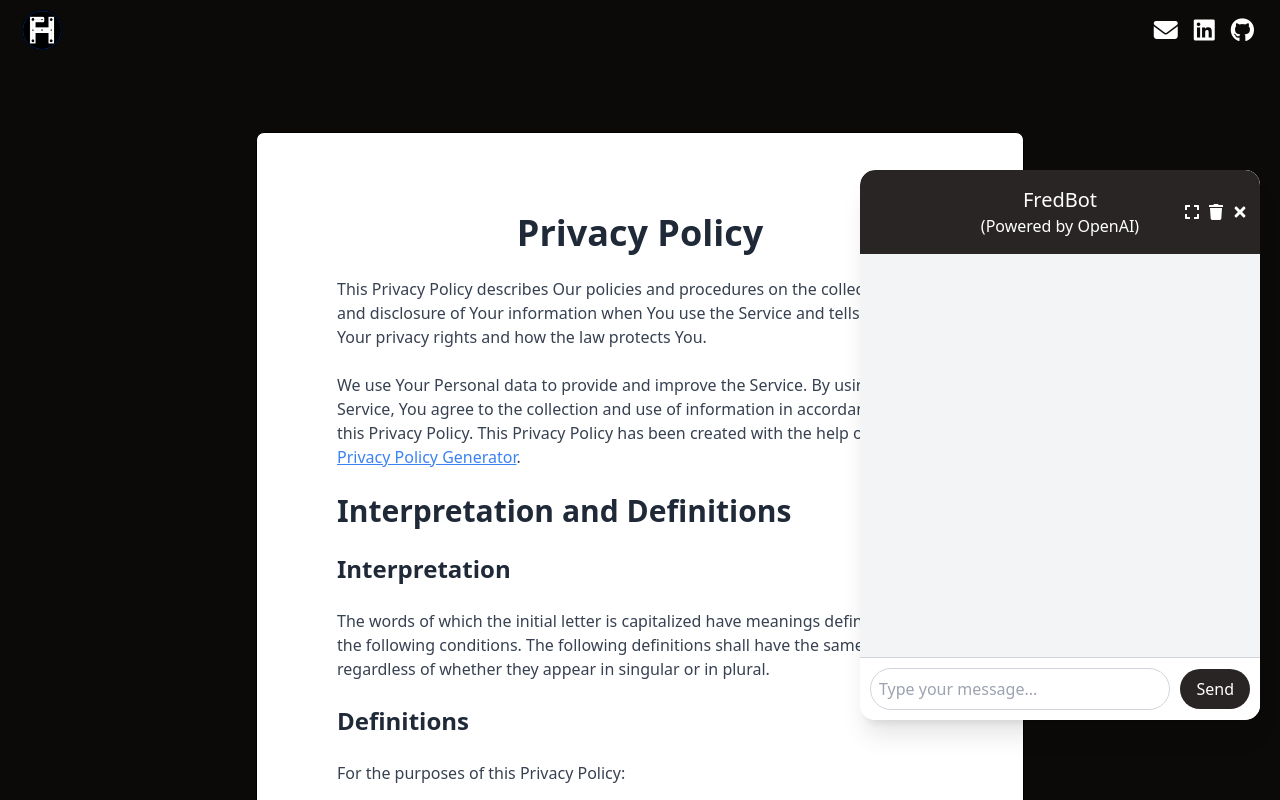
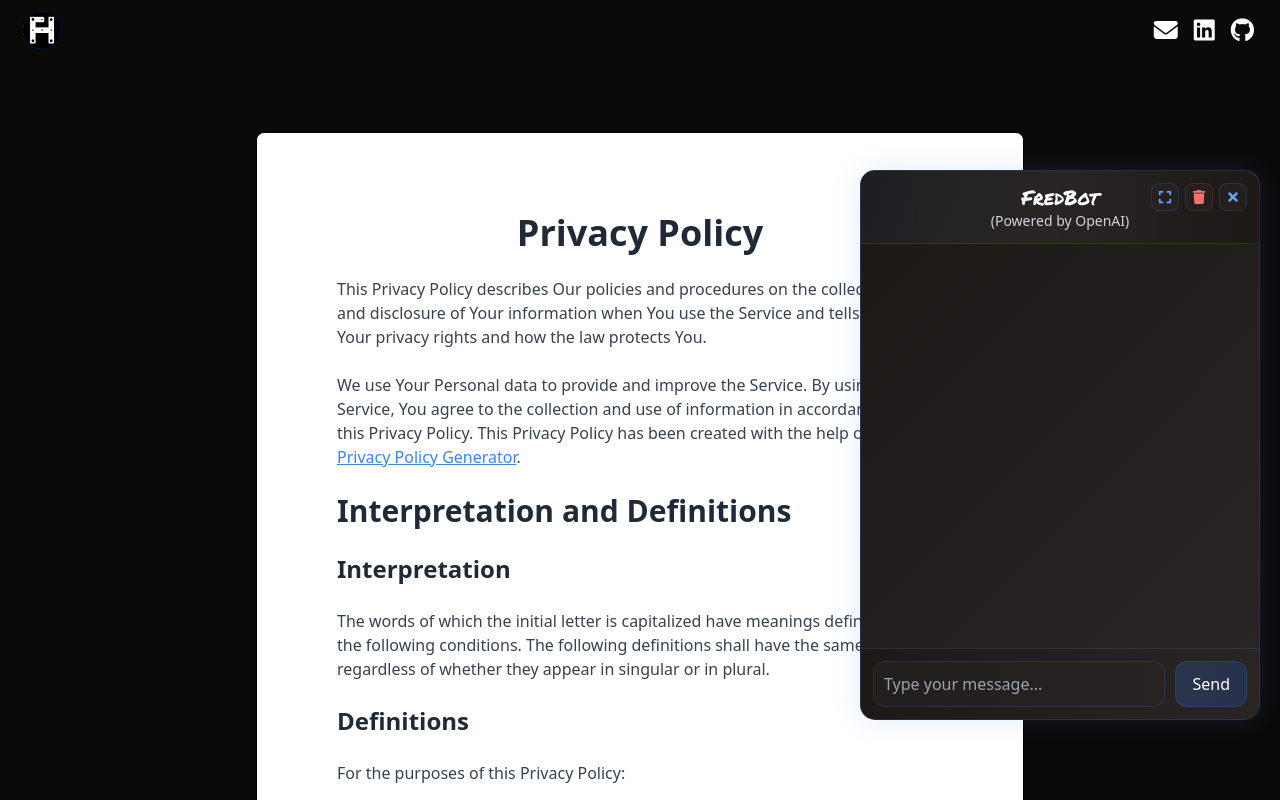
Before and after one commit to Fredheda/Portfolio, a React (Vite) app in the folder frontend/: page /privacy-policy in a window 1280 px wide. Both pictures are taken after a click on the element 1236 px from the left and 756 px from the top of the page. Shown: the top 800 px of the page. Built offline with nearby package versions, Linux system fonts and the light colour scheme.

Commit message:
update chatbot

```diff
--- a/frontend/src/components/Chatbot.jsx
+++ b/frontend/src/components/Chatbot.jsx
@@ -132,49 +132,48 @@ const Chatbot = () => {
           ? 'scale-100 opacity-100 visible'
           : 'scale-0 opacity-0 invisible'
         }
-          bg-white shadow-xl flex flex-col overflow-hidden`}
+        bg-gradient-to-br from-stone-900 via-stone-800 to-stone-900 border border-blue-500/20 shadow-[0_0_30px_rgba(59,130,246,0.15)] flex flex-col overflow-hidden`}
       style={{
-          // Use the CSS variable for height in fullscreen mode
         height: isFullscreen ? 'calc(var(--vh, 1vh) * 100)' : undefined,
       }}
     >
     {/* Header */}
-        <div className="bg-stone-800 text-white py-4 px-5 flex flex-col items-center justify-center rounded-t-[15px] relative">
-          <h4 className="text-xl m-0">FredBot</h4>
-          <p className="text-base m-0">(Powered by OpenAI)</p>
-          <div className="flex space-x-2 absolute top-1/2 right-3 transform -translate-y-1/2">
+    <div className="bg-gradient-to-r from-blue-500/5 via-stone-800/95 to-stone-900 text-white py-3 px-5 flex flex-col items-center justify-center rounded-t-[15px] relative border-b border-blue-500/20">
+      <h4 className="text-xl m-0 font-permanent-marker">FredBot</h4>
+      <p className="text-sm text-gray-300 m-0">(Powered by OpenAI)</p>
+      <div className="flex space-x-1.5 absolute top-3 right-3">
         {window.innerWidth > 768 && (
           <button
-                className="bg-none border-none text-white cursor-pointer transition-colors duration-300 ease-in-out hover:text-stone-700"
+            className="bg-stone-800/50 p-1.5 rounded-lg border border-blue-500/20 hover:border-blue-500/50 transition-all duration-300 text-blue-400"
             onClick={() => setIsFullscreen(!isFullscreen)}
           >
-                {isFullscreen ? <FaCompress /> : <FaExpand />}
+            {isFullscreen ? <FaCompress size={14} /> : <FaExpand size={14} />}
           </button>
         )}
         <button
-              className="bg-none border-none text-white cursor-pointer transition-colors duration-300 ease-in-out hover:text-red-500"
+          className="bg-stone-800/50 p-1.5 rounded-lg border border-red-500/20 hover:border-red-500/50 transition-all duration-300 text-red-400"
           onClick={clearChat}
         >
-              <FaTrash />
+          <FaTrash size={14} />
         </button>
         <button
-              className="bg-none border-none text-white cursor-pointer transition-colors duration-300 ease-in-out hover:text-gray-300"
+          className="bg-stone-800/50 p-1.5 rounded-lg border border-blue-500/20 hover:border-blue-500/50 transition-all duration-300 text-blue-400"
           onClick={toggleChatbot}
         >
-              <FaTimes />
+          <FaTimes size={14} />
         </button>
       </div>
     </div>
+
       {/* Message Container */}
- <div className="flex-1 p-4 overflow-y-auto text-sm flex flex-col bg-gray-100">
-          {/* Messages */}
+      <div className="flex-1 p-4 overflow-y-auto text-sm flex flex-col bg-gradient-to-br from-stone-900 to-stone-800">
         {messages.map((message) => (
           <div
             key={message.id}
-              className={`p-2.5 my-1 rounded-[10px] max-w-3/4 break-words shadow ${
+            className={`p-3 my-1.5 rounded-xl max-w-3/4 break-words backdrop-blur-sm transition-all duration-300 hover:scale-[1.02] ${
               message.sender === 'user'
-                  ? 'bg-blue-500 text-white self-end text-right rounded-tr-none'
-                  : 'bg-gray-300 text-gray-800 self-start text-left rounded-tl-none'
+                ? 'bg-gradient-to-r from-blue-500/20 to-blue-600/20 border border-blue-500/20 text-white self-end text-right'
+                : 'bg-gradient-to-r from-stone-800/50 to-stone-700/50 border border-stone-600/50 text-gray-300 self-start text-left'
             }`}
           >
             <p
@@ -186,19 +185,20 @@ const Chatbot = () => {
           </div>
         ))}
       </div>
+
       {/* Input */}
-        <div className="flex items-center p-2.5 border-t border-gray-300 bg-white">
+      <div className="flex items-center p-3 border-t border-blue-500/20 bg-gradient-to-r from-stone-900 to-stone-800">
         <input
           type="text"
           placeholder="Type your message..."
           value={input}
           onChange={handleInputChange}
           onKeyDown={handleKeyDown}
-            className="flex-1 p-2 border border-gray-300 rounded-full outline-none transition-colors duration-300 ease-in-out focus:border-blue-500"
+          className="flex-1 p-2.5 bg-stone-800/50 text-white border border-blue-500/20 rounded-xl outline-none transition-all duration-300 placeholder-gray-400 focus:border-blue-500/50 focus:bg-stone-700/50"
         />
         <button
           onClick={handleSendMessage}
-            className="bg-stone-800 text-white border-none px-4 py-2 ml-2.5 rounded-full cursor-pointer transition-colors duration-300 ease-in-out hover:bg-stone-600 hover:-translate-y-0.5 active:translate-y-0"
+          className="bg-gradient-to-r from-blue-500/20 to-blue-600/20 text-white border border-blue-500/20 px-4 py-2.5 ml-2.5 rounded-xl cursor-pointer transition-all duration-300 hover:border-blue-500/50 hover:-translate-y-0.5 active:translate-y-0"
         >
           Send
         </button>
@@ -207,12 +207,12 @@ onClick={handleSendMessage}
 
     {/* Chatbot Toggle Button */}
     <div
-        className={`bg-stone-700 text-white rounded-full p-3 cursor-pointer shadow-lg
-          flex items-center justify-center transition-all duration-300 ease-in-out
-          hover:bg-stone-700 ${isOpen ? 'opacity-0 invisible' : 'opacity-100 visible'}`}
+      className={`bg-gradient-to-r from-stone-800 to-stone-700 text-white rounded-full p-3.5 cursor-pointer shadow-lg
+        flex items-center justify-center transition-all duration-300 ease-in-out border border-blue-500/20
+        hover:border-blue-500/50 hover:shadow-[0_0_15px_rgba(59,130,246,0.15)] ${isOpen ? 'opacity-0 invisible' : 'opacity-100 visible'}`}
       onClick={toggleChatbot}
     >
-        <FaComments size={24} />
+      <FaComments size={24} className="text-blue-400" />
     </div>
   </div>
 );
```
Lines whose indentation alone changed are shown as unchanged.
